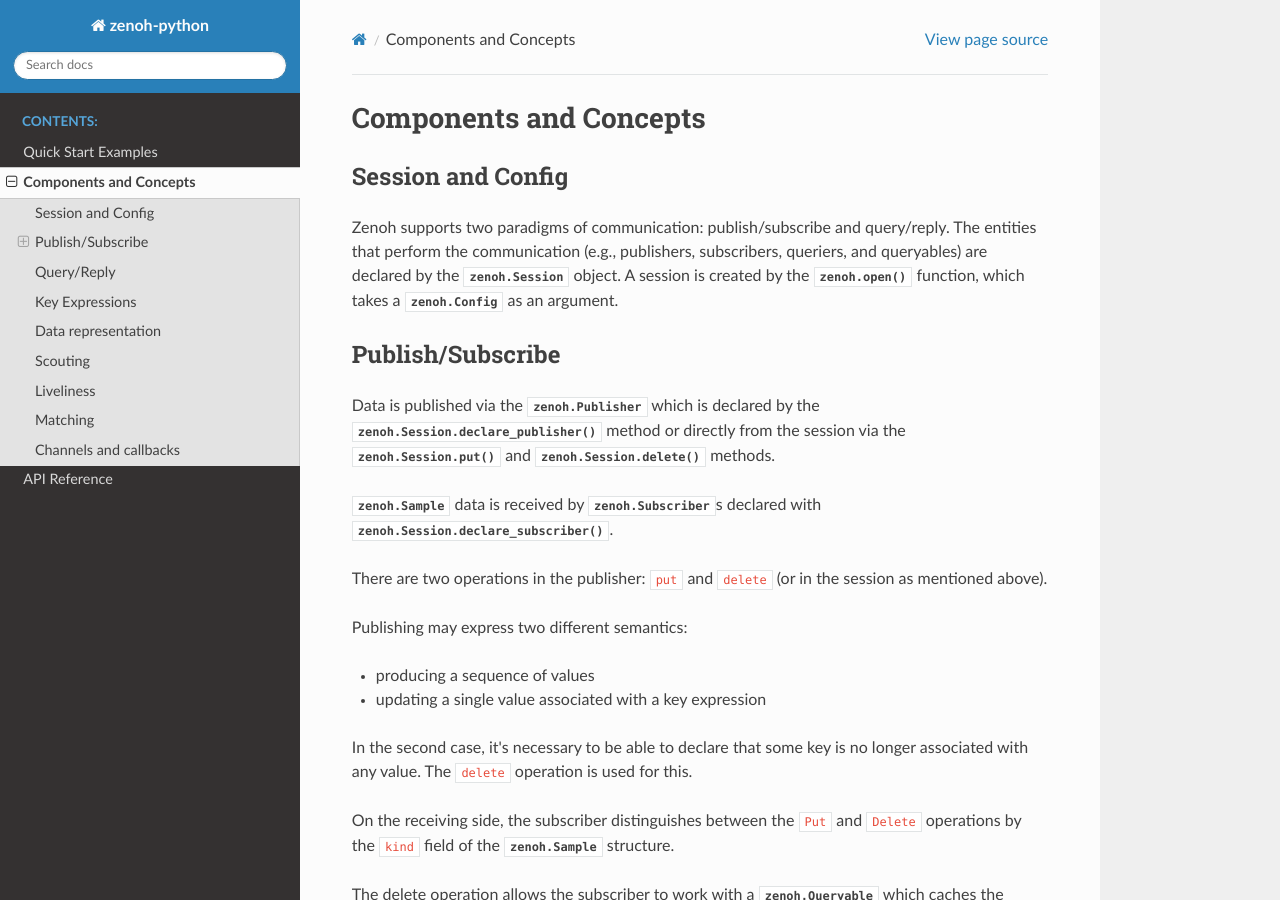
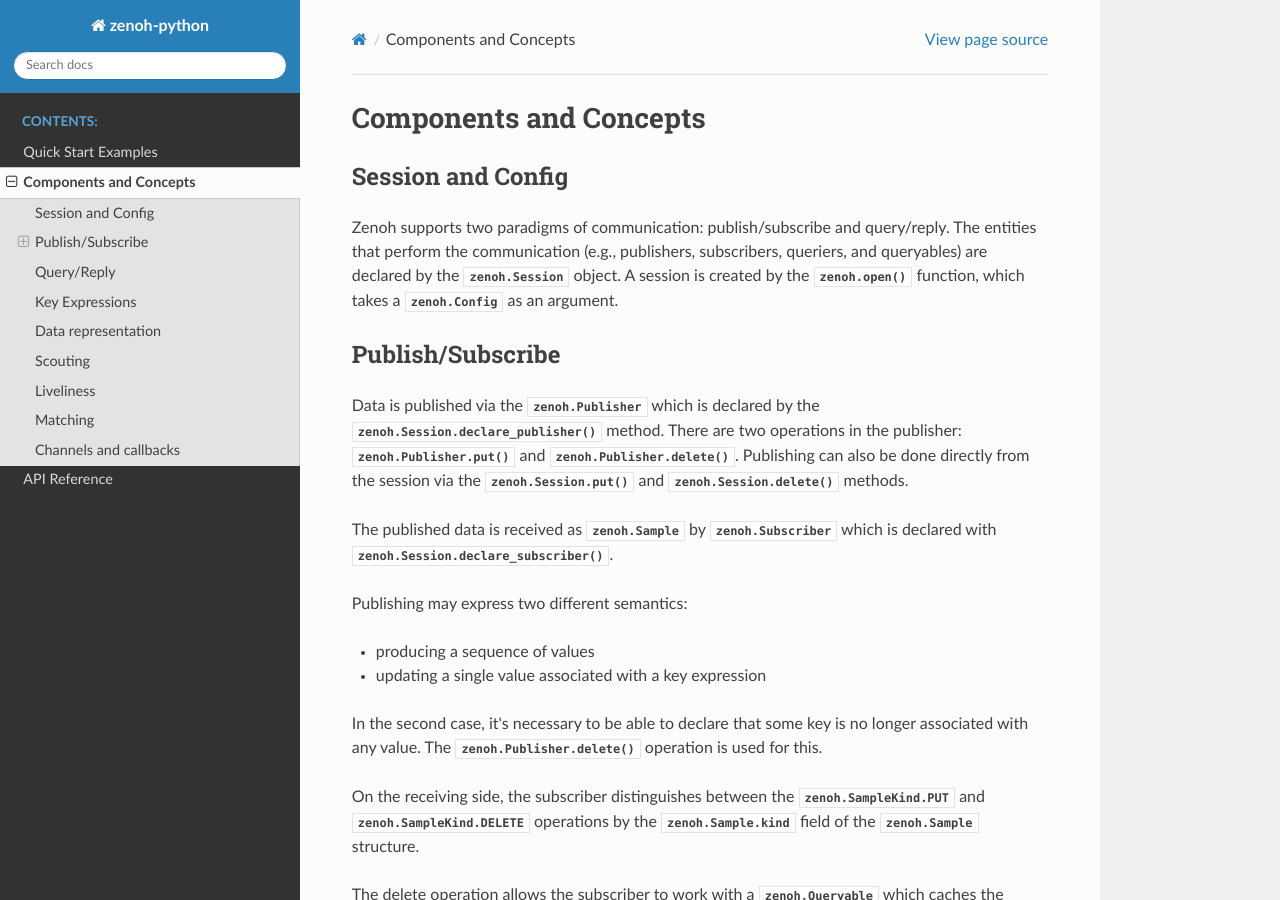
Before and after one commit to eclipse-zenoh/zenoh-python, a Sphinx documentation site: the page built from docs/concepts.rst, in a window 1280 px wide and 900 px high. Built offline with Sphinx 7.4.7 and the Read the Docs theme 3.1.0, drawn with Linux system fonts in a browser that asks for light colours.

Commit message:
publish/subscribe explained

```diff
--- a/docs/concepts.rst
+++ b/docs/concepts.rst
@@ -26,20 +26,20 @@ takes a :class:`zenoh.Config` as an argument.
 Publish/Subscribe
 -----------------
 
-Data is published via the :class:`zenoh.Publisher` which is declared by the :meth:`zenoh.Session.declare_publisher` method or directly from the session via the :meth:`zenoh.Session.put` and :meth:`zenoh.Session.delete` methods.
+Data is published via the :class:`zenoh.Publisher` which is declared by the :meth:`zenoh.Session.declare_publisher` method.
+There are two operations in the publisher: :meth:`zenoh.Publisher.put` and :meth:`zenoh.Publisher.delete`.
+Publishing can also be done directly from the session via the :meth:`zenoh.Session.put` and :meth:`zenoh.Session.delete` methods.
 
-:class:`zenoh.Sample` data is received by :class:`zenoh.Subscriber`\s declared with :meth:`zenoh.Session.declare_subscriber`.
-
-There are two operations in the publisher: ``put`` and ``delete`` (or in the session as mentioned above).
+The published data is received as :class:`zenoh.Sample` by :class:`zenoh.Subscriber` which is declared with :meth:`zenoh.Session.declare_subscriber`.
 
 Publishing may express two different semantics:
 
 • producing a sequence of values
 • updating a single value associated with a key expression
 
-In the second case, it's necessary to be able to declare that some key is no longer associated with any value. The ``delete`` operation is used for this.
+In the second case, it's necessary to be able to declare that some key is no longer associated with any value. The :meth:`zenoh.Publisher.delete` operation is used for this.
 
-On the receiving side, the subscriber distinguishes between the ``Put`` and ``Delete`` operations by the ``kind`` field of the :class:`zenoh.Sample` structure.
+On the receiving side, the subscriber distinguishes between the :attr:`zenoh.SampleKind.PUT` and :attr:`zenoh.SampleKind.DELETE` operations by the :attr:`zenoh.Sample.kind` field of the :class:`zenoh.Sample` structure.
 
 The delete operation allows the subscriber to work with a :class:`zenoh.Queryable` which caches the values associated with key expressions.
 
```
